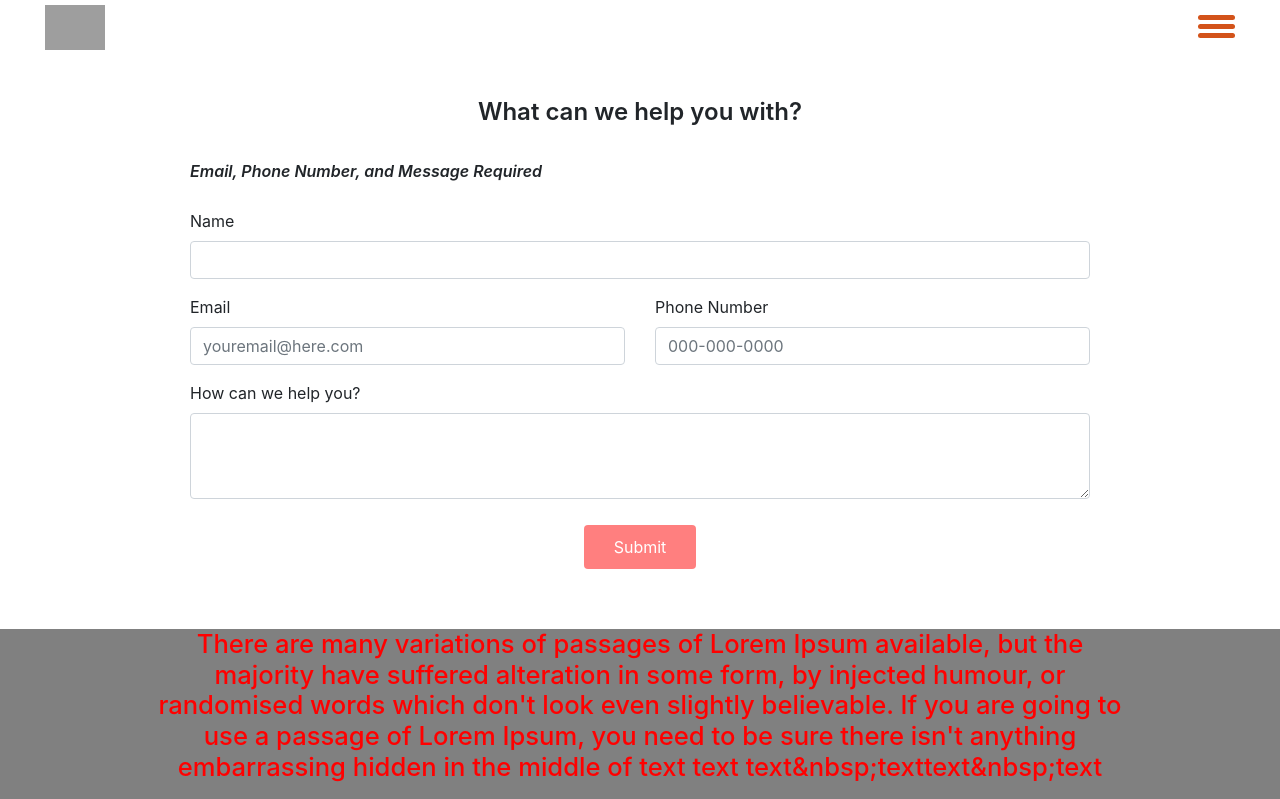
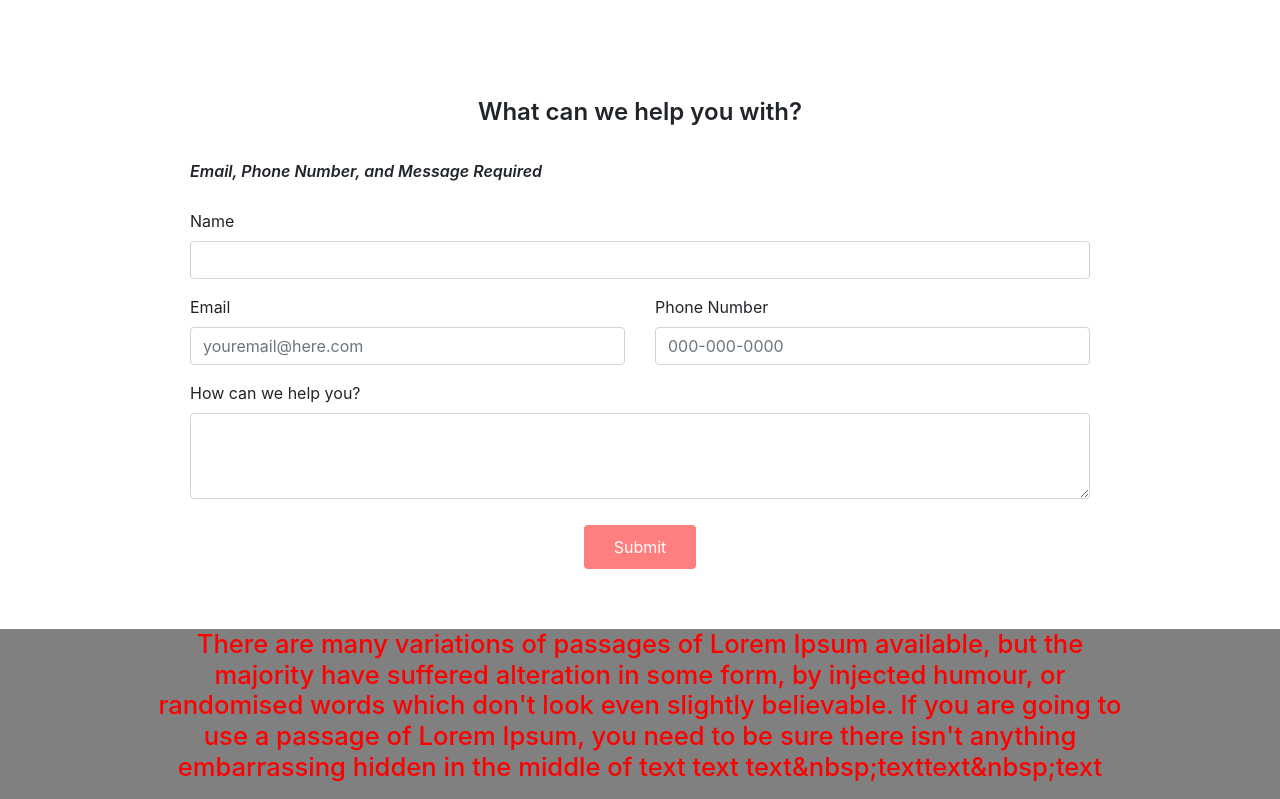
Before and after one commit to cesarcast1llo/jcc_const, a Next.js app: page /contact in a window 1280 px wide. Shown: the top 799 px of the page. Built offline with nearby package versions, Linux system fonts and the light colour scheme; grey boxes are pictures that could not be loaded.

Commit message:
navbar finalized, need index page logic when fallback happens

```diff
--- a/components/Header.js
+++ b/components/Header.js
@@ -17,55 +17,53 @@ import HamBurg from './HamBurg';
 
 const Header = ({ router }) => {
   const scrollPos = useScrollPosition();
+  const hh = scrollPos;
+
   if (typeof window === 'undefined') {
     global.window = {};
   }
   let width = window.innerWidth;
-  let classAction = '';
+  let headerHeight = '';
+  let classAction = 'no';
   let headerPosition = '';
   let hamburgAction = '';
   let logoAction = '';
 
   if (router.pathname === '/') {
+    console.log(hh);
+    headerHeight = '0';
     if (width < 768) {
-      if (scrollPos > 990) {
-        classAction = 'fadeIn';
+      if (hh > 990) {
+        classAction = 'yes';
       } else {
-        classAction = 'fadeOut';
+        classAction = 'no';
       }
     } else {
-      if (scrollPos > 730) {
-        classAction = 'fadeIn';
+      if (hh < 730) {
+        classAction = 'no';
+        console.log(classAction);
       } else {
-        classAction = 'fadeOut';
+        classAction = 'yes';
+        console.log(classAction);
       }
     }
+    // if refresh mid page, problems with client & server classes
   } else {
     null;
   }
 
-  // router.pathname === '/'
-  //   ? width > 768
-  //     ? scrollPos > 990
-  //       ? (classAction = 'fadeIn')
-  //       : (classAction = 'fadeOut')
-  //     : scrollPos > 730
-  //     ? (classAction = 'fadeIn')
-  //     : (classAction = 'fadeOut')
-  //   : null;
-
   if (router.pathname === '/portfolio' || router.pathname === '/about') {
     if (width < 768) {
-      if (scrollPos > 55) {
+      if (scrollPos < 55) {
+        headerPosition = 'absolute';
+      } else {
         headerPosition = 'fixed';
-      } else {
-        headerPosition = 'absolute';
       }
     } else {
-      if (scrollPos > 75) {
+      if (scrollPos < 75) {
+        headerPosition = 'absolute';
+      } else {
         headerPosition = 'fixed';
-      } else {
-        headerPosition = 'absolute';
       }
     }
   } else {
@@ -73,7 +71,7 @@ const Header = ({ router }) => {
   }
 
   return (
-    <div className={`header container`}>
+    <div className={`header container`} style={{ height: `${headerHeight}` }}>
       <Navbar
         className={`nav-bar fixed-top ${classAction}`}
         style={{ position: `${headerPosition}` }}
@@ -84,6 +82,8 @@ const Header = ({ router }) => {
         <div className={`nav-wrapper ${hamburgAction}`}>
           <HamBurg />
         </div>
+        {hh}
+        {classAction}
       </Navbar>
     </div>
   );
--- a/styles/components/header.scss
+++ b/styles/components/header.scss
@@ -166,8 +166,8 @@ $animate: all 0.2s ease-in-out;
     opacity: 1;
     visibility: visible;
     // background-color: rgba(92, 91, 87, 0.9);
-    -webkit-transition: opacity 600ms, visibility 600ms;
-    transition: opacity 600ms, visibility 600ms;
+    -webkit-transition: opacity 500ms, visibility 500ms;
+    transition: opacity 500ms, visibility 500ms;
 
     @keyframes opacity {
       0% {
@@ -182,12 +182,22 @@ $animate: all 0.2s ease-in-out;
     }
   }
 
+  .yes {
+    opacity: 1;
+    visibility: visible;
+  }
+
+  .no {
+    opacity: 0;
+    visibility: hidden;
+  }
+
   .fadeOut {
     opacity: 0;
     visibility: hidden;
     // background-color: rgba(92, 91, 87, 0.9);
-    -webkit-transition: opacity 600ms, visibility 600ms;
-    transition: opacity 600ms, visibility 600ms;
+    -webkit-transition: opacity 500ms, visibility 500ms;
+    transition: opacity 500ms, visibility 500ms;
 
     @keyframes opacity {
       0% {
```
Also changed, not shown: pages/index.js (+1 -8 lines).
